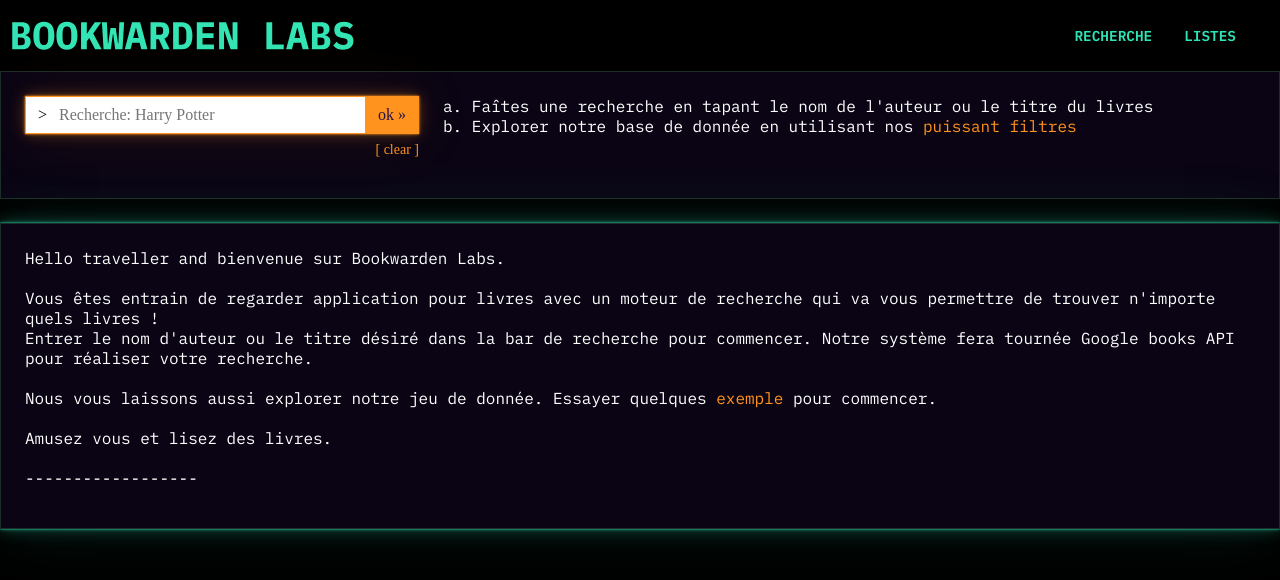
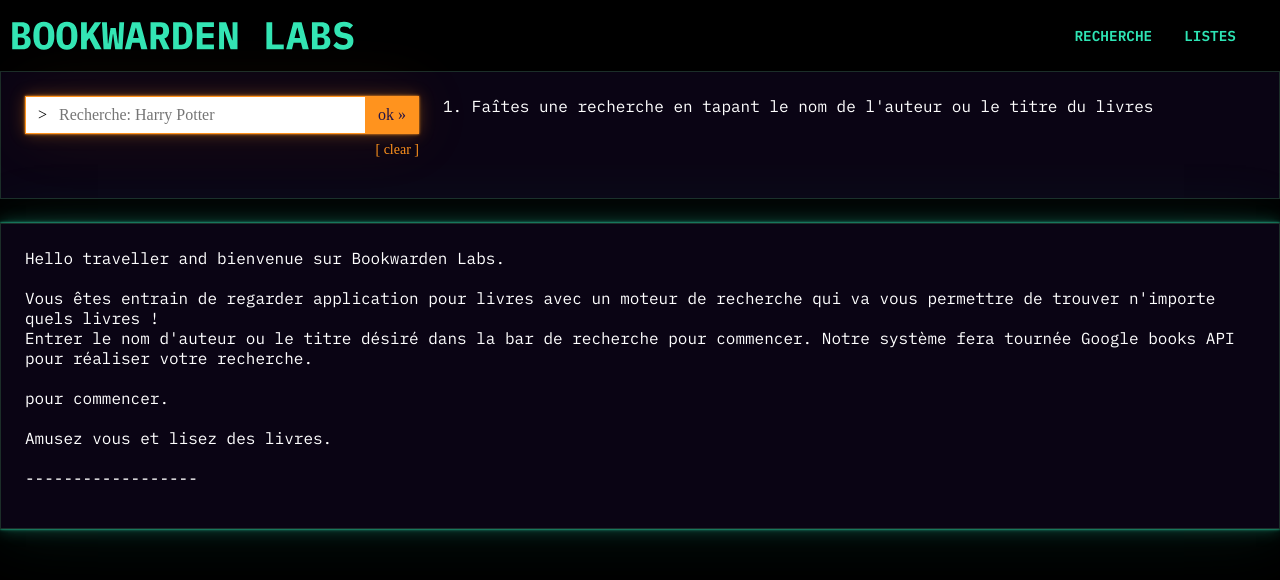
Before and after one commit to Awazez/bookwardenapptest, a Vue app: page / in a window 1280 px wide. Shown: the top 580 px of the page. Built offline with nearby package versions, Linux system fonts and the light colour scheme; no server answers.

Commit message:
remove not working stuff

```diff
--- a/src/components/SearchBar.vue
+++ b/src/components/SearchBar.vue
@@ -18,12 +18,8 @@
         </p>
       </div>
       <div class="subtitle-input col-12 col-xl-8">
-        a. Faîtes une recherche en tapant le nom de l'auteur ou le titre du livres
+        1. Faîtes une recherche en tapant le nom de l'auteur ou le titre du livres
         <br>
-        b. Explorer notre base de donnée en utilisant nos
-        <a href="#" data-bs-toggle="modal" data-bs-target="#idyllumModalUnified">
-          puissant filtres
-        </a>
       </div>
     </div>
   </div>
--- a/src/components/TerminalBar.vue
+++ b/src/components/TerminalBar.vue
@@ -15,10 +15,6 @@
       Entrer le nom d'auteur ou le titre désiré dans la bar de recherche pour commencer. Notre système fera tournée Google books API pour réaliser votre recherche.
       <br>
       <br>
-      Nous vous laissons aussi explorer notre jeu de donnée. Essayer quelques
-      <a href="#" data-bs-toggle="modal" data-bs-target="#idyllumModalUnified">
-        exemple
-      </a>
       pour commencer.
       <br>
       <br>
```
